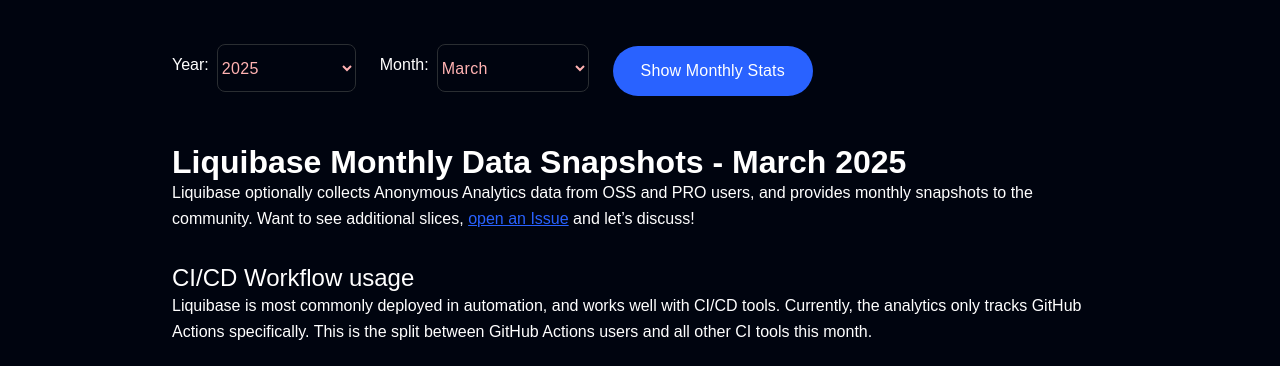
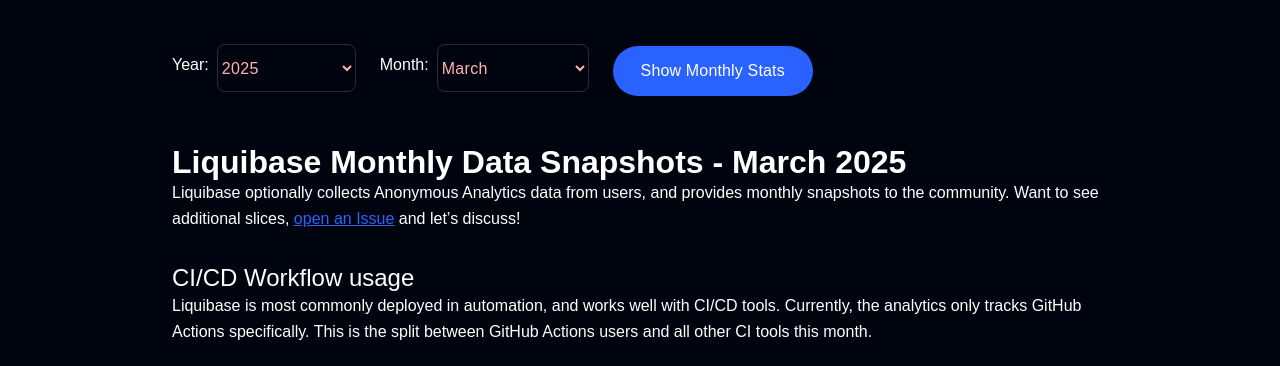
Before and after one commit to liquibase/liquibase-analytics-site, a plain HTML site: page pages/cicd.html in a window 1280 px wide. Shown: the part 393-759 px from the top of the page. Drawn offline with Linux system fonts and the light colour scheme; files whose address does not match are found by name.

Commit message:
changes some wording, add a link

```diff
--- a/index.html
+++ b/index.html
@@ -279,8 +279,7 @@
         <h2 class="margin-bottom">A collection of monthly data snapshots</h2>
         <p>
           Liquibase optionally collects Anonymous Analytics data from OSS and
-          PRO users.<br> Want to see additional slices, open an issue and let’s
-          discuss!
+          PRO users.<br> Want to see additional slices, <a href="https://github.com/liquibase/liquibase-analytics-site/issues" target="newbie">open an Issue</a> and let’s discuss!
         </p>
       </section>
 
--- a/pages/cicd.html
+++ b/pages/cicd.html
@@ -344,8 +344,7 @@
       <section class="main-intro">
         <h2 id="ci-cd-heading-page"></h2>
         <div class="main-intro-description">
-          Liquibase optionally collects Anonymous Analytics data from OSS and
-          PRO users, and provides monthly snapshots to the community. Want
+          Liquibase optionally collects Anonymous Analytics data from users, and provides monthly snapshots to the community. Want
           to see additional slices, <a href="https://github.com/liquibase/liquibase-analytics-site/issues" target="newbie">open an Issue</a> and let’s discuss!
         </div>
         <script>
```
Also changed, not shown: pages/changelogs.html (+1 -2 lines), pages/commands.html (+1 -2 lines), pages/databases.html (+1 -2 lines), pages/dockercontainers.html (+1 -2 lines), pages/extensions.html (+1 -2 lines), pages/interfaces.html (+1 -2 lines), pages/javaversions.html (+1 -2 lines), pages/user_events.html (+1 -2 lines), pages/versions.html (+1 -2 lines).
